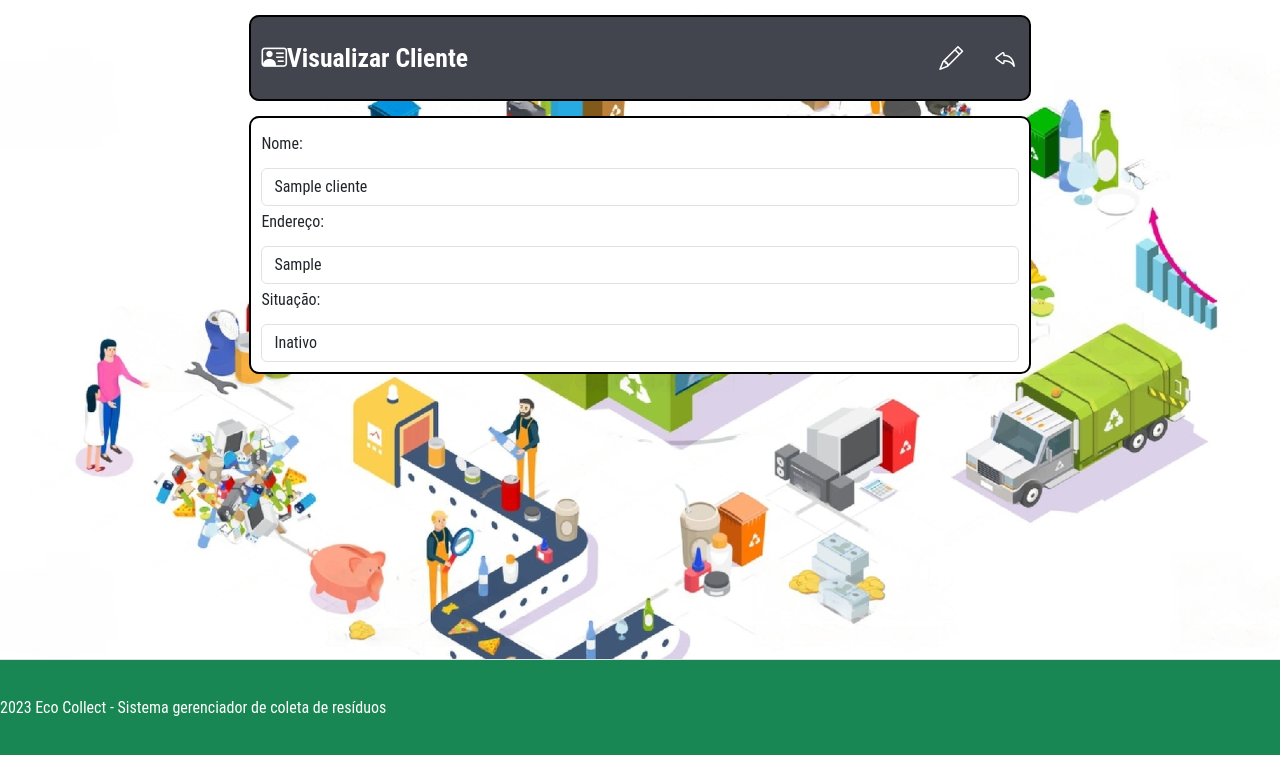
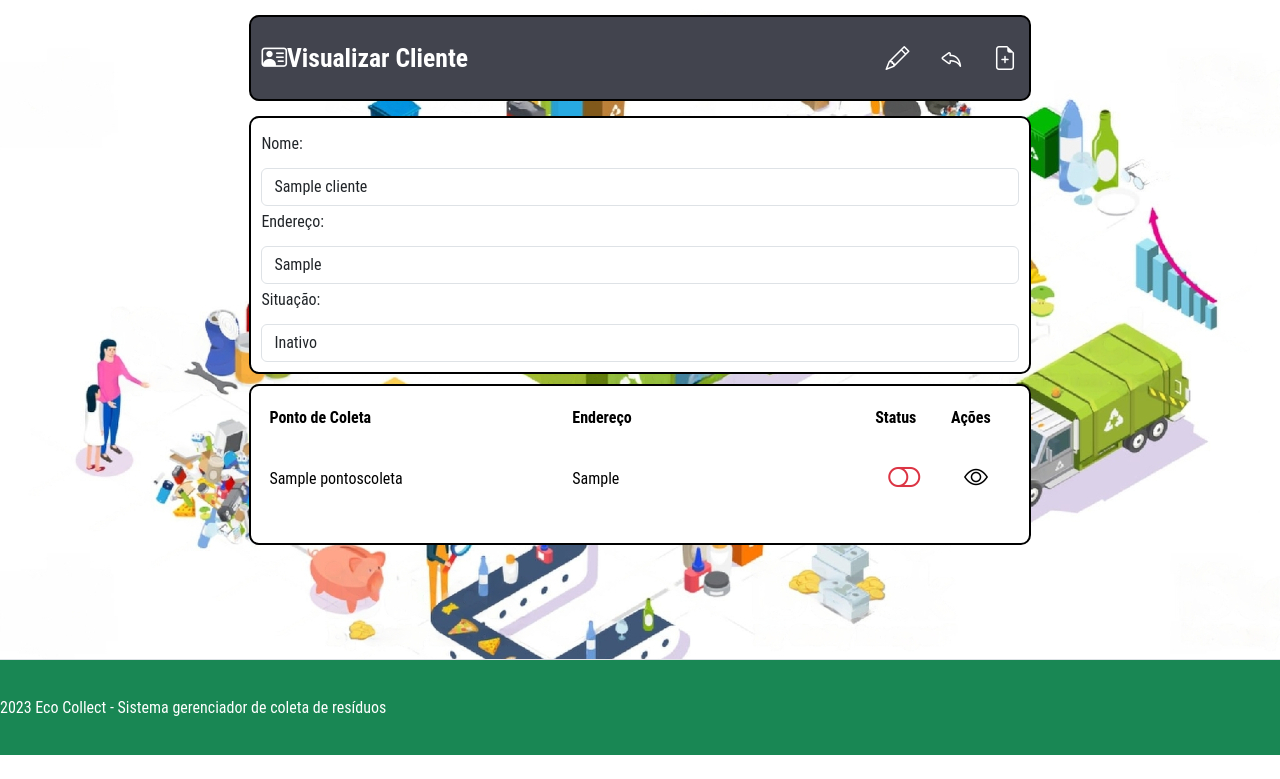
Before and after one commit to Douglaxz/EcoCollect, a Flask app: page /visualizarCliente/1 in a window 1280 px wide. Shown: the part 56-835 px from the top of the page. Run offline with Flask 2, Linux system fonts and the light colour scheme; the visitor is signed in with stand-in values (Sample User, id 1); tables that the repository leaves empty hold one stand-in row (values such as "Sample post"); parts of the project's set-up code (start-up, migrations or seed data) failed here and were passed over; some libraries are stand-ins or nearby versions.

Commit message:
pontos de coleta

```diff
--- a/helpers.py
+++ b/helpers.py
@@ -245,10 +245,9 @@ class frm_visualizar_cliente(FlaskForm):
 #TABELA: tb_pontoscoleta
 #---------------------------------------------------------------------------------------------------------------------------------
 class frm_editar_pontocoleta(FlaskForm):
-    nome = StringField('Nome:', [validators.DataRequired(), validators.Length(min=1, max=50)], render_kw={"placeholder": "digite o nome do cliente"})
-    endereco = StringField('Endereço:', [validators.DataRequired(), validators.Length(min=1, max=90)], render_kw={"placeholder": "digite o endereço do cliente"})
+    nome = StringField('Nome:', [validators.DataRequired(), validators.Length(min=1, max=50)], render_kw={"placeholder": "digite o nome do ponto de coleta"})
+    endereco = StringField('Endereço:', [validators.DataRequired(), validators.Length(min=1, max=90)], render_kw={"placeholder": "digite o endereço do ponto de coleta"})
     status = SelectField('Situação:', coerce=int, choices=[(0, 'Ativo'),(1, 'Inativo')])
-    cliente = SelectField('Cliente:', coerce=int, choices=[(g.cod_cliente, g.nome_cliente) for g in tb_clientes.query.order_by('nome_cliente')])
     salvar = SubmitField('Salvar')
 
 #---------------------------------------------------------------------------------------------------------------------------------
@@ -260,5 +259,4 @@ class frm_visualizar_pontocoleta(FlaskForm):
     nome = StringField('Nome:', [validators.DataRequired(), validators.Length(min=1, max=50)], render_kw={'readonly': True})
     endereco = StringField('Endereço:', [validators.DataRequired(), validators.Length(min=1, max=90)], render_kw={'readonly': True})
     status = SelectField('Situação:', coerce=int, choices=[(0, 'Ativo'),(1, 'Inativo')], render_kw={'readonly': True})
-    cliente = SelectField('Cliente:', coerce=int, choices=[(g.cod_cliente, g.nome_cliente) for g in tb_clientes.query.order_by('nome_cliente')], render_kw={'readonly': True})
     salvar = SubmitField('Salvar')
--- a/models.py
+++ b/models.py
@@ -108,4 +108,3 @@ class tb_pontoscoleta(db.Model):
     status_pontocoleta = db.Column(db.Integer, nullable=False)
     def __repr__(self):
         return '<Name %r>' % self.name
-    nome_cliente = db.Column(db.String(50), nullable=False)
--- a/templates/visualizarCliente.html
+++ b/templates/visualizarCliente.html
@@ -10,6 +10,10 @@
   <div class="box_botoes">
     <a class="btn btn_titulo" href="{{url_for('cliente')}}"><i class="bi bi-reply" style="font-size:1.5rem; color:white;"></i></a>
   </div>
+  <div class="box_botoes">
+    <a class="btn btn_titulo" href="{{url_for('novoPontoColeta',idcliente=id)}}">
+      <i class="bi bi-file-earmark-plus" style="font-size:1.5rem; color:white;"></i>
+    </a></div>
 </div>
 <div class="boxformulario">
   <fieldset>
@@ -25,4 +29,34 @@
     </div>
   </fieldset>
 </div>
+
+<div class="boxcentral">
+  <table class="table table-bordered table-responsiv table-hover">
+      <thead>
+          <tr>
+            <th width="40%">Ponto de Coleta</th>
+            <th width="40%">Endereço</th>
+            <th width="10%">Status</th>
+            <th width="10%">Ações</th>
+          </tr>
+      </thead>
+      <tbody>
+          {% for pontocoleta in pontoscoleta %}
+          <tr>
+              <td class="text-left">{{ pontocoleta.nome_pontocoleta }}</td>
+              <td class="text-left">{{ pontocoleta.end_pontocoleta }}</td>
+              <td class="text-left">
+                {% if pontocoleta.status_pontocoleta == 0: %}
+                <i class="btn bi bi-toggle-on text-success" style="font-size:2rem; color:white;">
+                {% else %}
+                <i class="btn bi bi-toggle-off text-danger" style="font-size:2rem; color:white;">
+                {% endif %}
+              <td>
+                <a class="btn" href="{{url_for('visualizarPontoColeta',id=id, idpontocoleta=pontocoleta.cod_pontocoleta)}}"><i class="bi bi-eye" style="font-size:1.5rem; color:black;"></i></a>
+            </td>
+          </tr>
+          {% endfor %}
+      </tbody>
+  </table>
+</div>
 {% endblock%}
--- a/views.py
+++ b/views.py
@@ -1157,11 +1157,18 @@ def visualizarCliente(id):
         flash('Sessão expirou, favor logar novamente','danger')
         return redirect(url_for('login',proxima=url_for('visualizarCliente')))
     cliente = tb_clientes.query.filter_by(cod_cliente=id).first()
+    pontoscoleta = tb_pontoscoleta.query.filter_by(cod_cliente=cliente.cod_cliente)
+
+
+    pontoscoleta = tb_pontoscoleta.query.order_by(tb_pontoscoleta.nome_pontocoleta)\
+        .filter(tb_pontoscoleta.cod_cliente == id)
+
+
     form = frm_visualizar_cliente()
     form.nome.data = cliente.nome_cliente
     form.endereco.data = cliente.end_cliente
     form.status.data = cliente.status_cliente
-    return render_template('visualizarCliente.html', titulo='Visualizar Cliente', id=id, form=form)
+    return render_template('visualizarCliente.html', titulo='Visualizar Cliente', id=id, form=form, pontoscoleta=pontoscoleta)
 
 #---------------------------------------------------------------------------------------------------------------------------------
 #ROTA: editarCliente
@@ -1203,3 +1210,102 @@ def atualizarCliente():
     else:
         flash('Favor verificar os campos!','danger')
     return redirect(url_for('visualizarCliente', id=request.form['id']))
+
+##################################################################################################################################
+#PONTO DE COLETA
+##################################################################################################################################
+
+#---------------------------------------------------------------------------------------------------------------------------------
+#ROTA: novoCliente
+#FUNÇÃO: formulario de cadastro
+#PODE ACESSAR: administrador
+#---------------------------------------------------------------------------------------------------------------------------------
+@app.route('/novoPontoColeta/<int:idcliente>')
+def novoPontoColeta(idcliente):
+    if 'usuario_logado' not in session or session['usuario_logado'] == None:
+        flash('Sessão expirou, favor logar novamente','danger')
+        return redirect(url_for('login',proxima=url_for('novoPontoColeta')))
+    form = frm_editar_pontocoleta()
+    return render_template('novoPontoColeta.html', titulo='Novo Ponto Coleta', form=form, idcliente=idcliente)
+
+#---------------------------------------------------------------------------------------------------------------------------------
+#ROTA: criarPontoColeta
+#FUNÇÃO: inclusão no banco de dados
+#PODE ACESSAR: administrador
+#---------------------------------------------------------------------------------------------------------------------------------
+@app.route('/criarPontoColeta/<int:idcliente>', methods=['POST','GET'])
+def criarPontoColeta(idcliente):
+    if 'usuario_logado' not in session or session['usuario_logado'] == None:
+        flash('Sessão expirou, favor logar novamente','danger')
+        return redirect(url_for('login',proxima=url_for('novoPontoColeta',idcliente=idcliente)))
+    form = frm_editar_pontocoleta(request.form)
+    if not form.validate_on_submit():
+        flash('Por favor, preencha todos os dados','danger')
+        return redirect(url_for('novoPontoColeta',idcliente=idcliente))
+    nome  = form.nome.data
+    endereco  = form.endereco.data
+    status = form.status.data
+    novoPontoColeta = tb_pontoscoleta(nome_pontocoleta=nome, end_pontocoleta=endereco, status_pontocoleta=status, cod_cliente=idcliente)
+    flash('Ponto Coleta criado com sucesso!','success')
+    db.session.add(novoPontoColeta)
+    db.session.commit()
+    return redirect(url_for('visualizarCliente',id=idcliente))
+
+#---------------------------------------------------------------------------------------------------------------------------------
+#ROTA: visualizarPontoColeta
+#FUNÇÃO: formulario de visualização
+#PODE ACESSAR: administrador
+#---------------------------------------------------------------------------------------------------------------------------------
+@app.route('/visualizarPontoColeta/<int:id>')
+def visualizarPontoColeta(id):
+    if 'usuario_logado' not in session or session['usuario_logado'] == None:
+        flash('Sessão expirou, favor logar novamente','danger')
+        return redirect(url_for('login',proxima=url_for('visualizarPontoColeta')))
+    pontocoleta = tb_pontoscoleta.query.filter_by(cod_pontocoleta=id).first()
+
+    form = frm_visualizar_pontocoleta()
+    form.nome.data = pontocoleta.nome_pontocoleta
+    form.endereco.data = pontocoleta.end_pontocoleta
+    form.status.data = pontocoleta.status_pontocoleta
+    return render_template('visualizarPontoColeta.html', titulo='Visualizar Ponto de Coleta', id=id, form=form)
+
+#---------------------------------------------------------------------------------------------------------------------------------
+#ROTA: editarPontoColeta
+##FUNÇÃO: formulario de visualização
+#PODE ACESSAR: administrador
+#---------------------------------------------------------------------------------------------------------------------------------
+@app.route('/editarPontoColeta/<int:id>')
+def editarPontoColeta(id):
+    if 'usuario_logado' not in session or session['usuario_logado'] == None:
+        flash('Sessão expirou, favor logar novamente','danger')
+        return redirect(url_for('login',proxima=url_for('editarPontoColeta')))
+    pontocoleta = tb_pontoscoleta.query.filter_by(cod_pontocoleta=id).first()
+    form = frm_editar_pontocoleta()
+    form.nome.data = pontocoleta.nome_pontocoleta
+    form.endereco.data = pontocoleta.end_pontocoleta
+    form.status.data = pontocoleta.status_pontocoleta
+    return render_template('editarPontoColeta.html', titulo='Editar Ponto de Coleta', id=id, form=form)
+
+#---------------------------------------------------------------------------------------------------------------------------------
+#ROTA: atualizarPontoColeta
+#FUNÇÃO: alteraçõa no banco de dados
+#PODE ACESSAR: administrador
+#---------------------------------------------------------------------------------------------------------------------------------
+@app.route('/atualizarPontoColeta', methods=['POST',])
+def atualizarPontoColeta():
+    if 'usuario_logado' not in session or session['usuario_logado'] == None:
+        flash('Sessão expirou, favor logar novamente','danger')
+        return redirect(url_for('login',proxima=url_for('atualizarPontoColeta')))
+    form = frm_editar_pontocoleta(request.form)
+    if form.validate_on_submit():
+        id = request.form['id']
+        pontocoleta = tb_pontoscoleta.query.filter_by(cod_pontocoleta=request.form['id']).first()
+        pontocoleta.nome_pontocoleta = form.nome.data
+        pontocoleta.end_pontocoleta = form.endereco.data
+        pontocoleta.status_pontocoleta = form.status.data
+        db.session.add(pontocoleta)
+        db.session.commit()
+        flash('Ponto de coleta atualizado com sucesso!','success')
+    else:
+        flash('Favor verificar os campos!','danger')
+    return redirect(url_for('visualizarPontoColeta', id=request.form['id']))
```
Also changed, not shown: templates/novoPontoColeta.html (renamed from templates/----novoTipoPagamento.html, +6 -4 lines).
